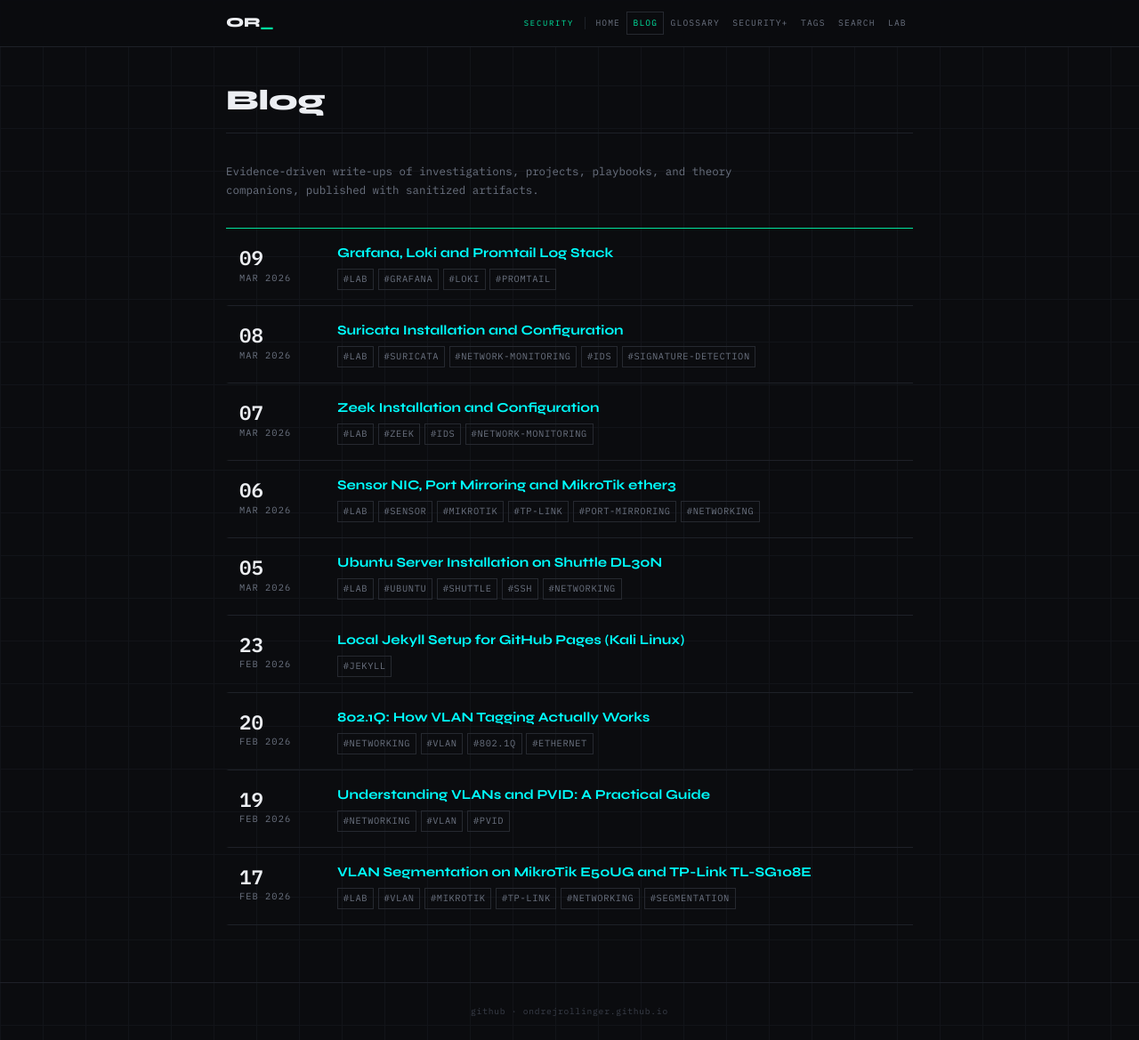
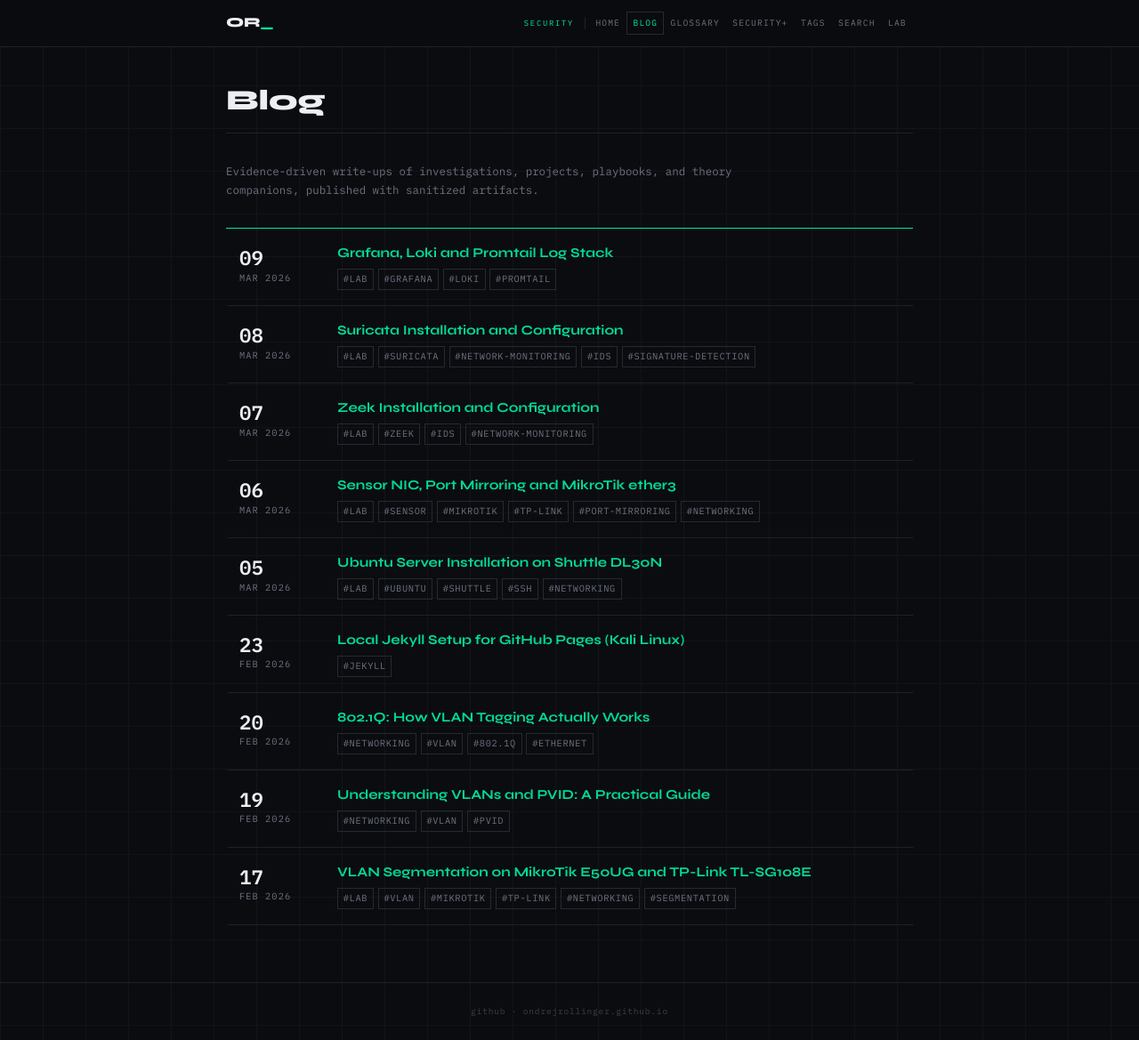
Before and after one commit to ondrejrollinger/ondrejrollinger.github.io, a Jekyll site: the page built from blog.html, in a window 1280 px wide and 1169 px high. Shown: the whole window at 89% size. Built offline with Jekyll 4.4.1, drawn with Linux system fonts in a browser that asks for light colours.

Commit message:
Fix blog post title color to match site cyan (rgba(0,229,160,0.95)) (#72)
Co-authored-by: Claude <noreply@anthropic.com>

```diff
--- a/assets/css/site.css
+++ b/assets/css/site.css
@@ -216,7 +216,7 @@ details summary:hover {
 
 /* ── Blog list titles ───────────────────────────────────── */
 .post-list-title {
-  color: cyan;
+  color: rgba(0, 229, 160, 0.95);
 }
 
 /* ── Table of Contents ──────────────────────────────────── */
```
